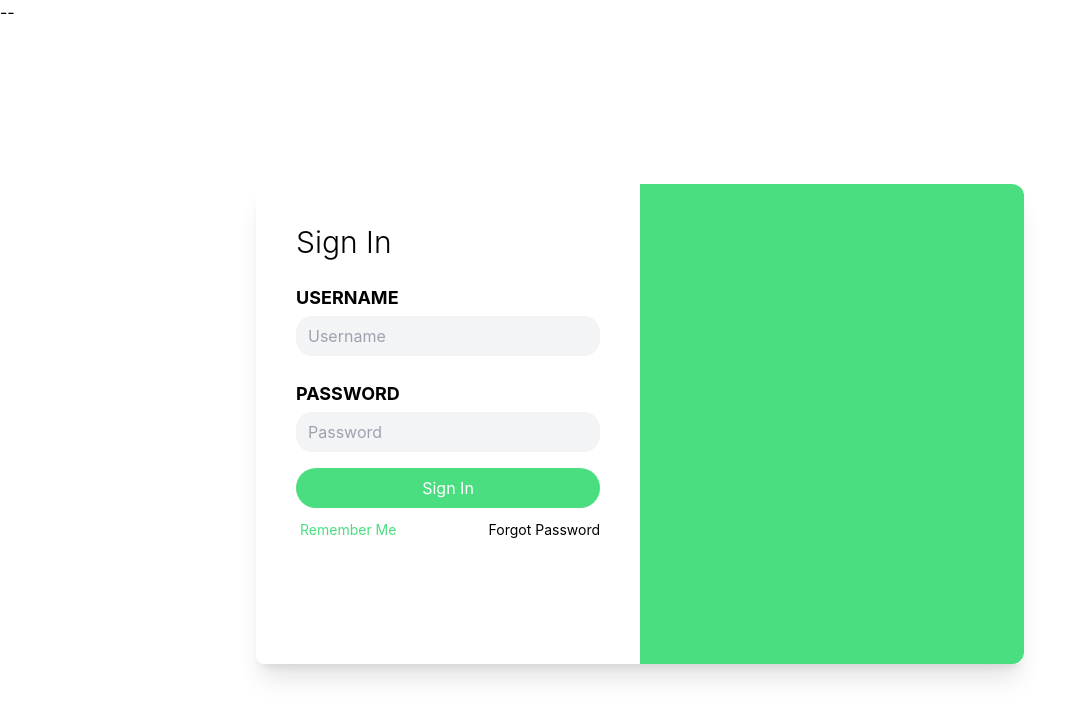
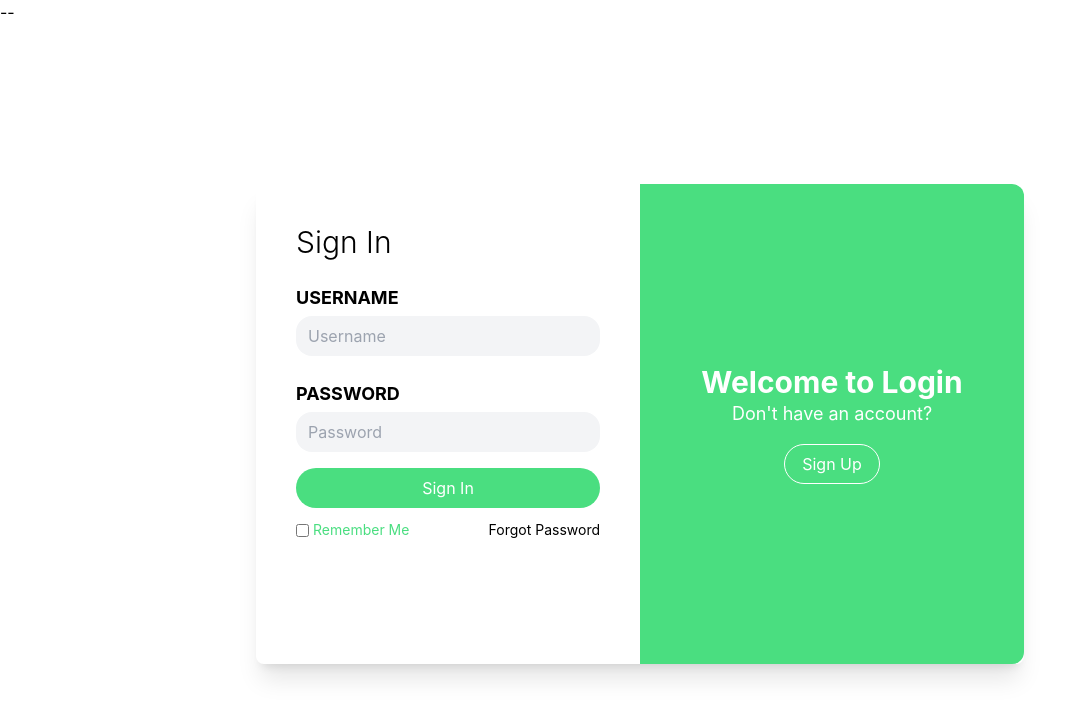
Before and after one commit to ppmkh2sby/frontend-web, a React (Create React App) app: page / in a window 1280 px wide. Shown: the top 718 px of the page, without its empty margins (0-1086 px from the left). Built offline with nearby package versions, Linux system fonts and the light colour scheme.

Commit message:
update: login

```diff
--- a/src/pages/login/Login.js
+++ b/src/pages/login/Login.js
@@ -15,15 +15,19 @@ function Login() {
                             <span className='text-lg font-bold mt-5'>PASSWORD</span>
                             <input type='email' name='email' placeholder='Password' className='bg-gray-100 w-full h-10 mt-1 px-3 focus:outline-none rounded-2xl' />
                         </label>
-                        <button className='rounded-full w-full h-10 bg-green-400 mt-4 text-white'>Sign In</button>
-                        <div className='text-xl flex text-green-400 mt-3 items-center'>
-                            <ion-icon name="checkbox"></ion-icon>
-                            <p className='text-sm ml-1'>Remember Me</p>
+                        <button className='rounded-full w-full h-10 bg-green-400 mt-4 text-white focus:outline-none'>Sign In</button>
+                        <div className='flex mt-3 items-center'>
+                            <input type='checkbox' className='form-checkbox text-green-400 checked:bg-green-400'/>
+                            <p className='text-sm ml-1 text-green-400'>Remember Me</p>
                             <div className='flex-grow'></div>
                             <a href='' className='text-sm ml-1 text-black'>Forgot Password</a>
                         </div>
                     </div>
-                    <div className='w-1/2 bg-green-400 rounded-r-xl'></div>
+                    <div className='w-1/2 bg-green-400 rounded-r-xl flex flex-col items-center justify-center'>
+                        <p className='text-white text-3xl font-bold'>Welcome to Login</p>
+                        <p className='text-white text-lg'>Don't have an account?</p>
+                        <button className='rounded-full w-24 h-10 mt-4 text-white border border-solid border-white'>Sign Up</button>
+                    </div>
                 </div>
             </div>
         </div>
```
